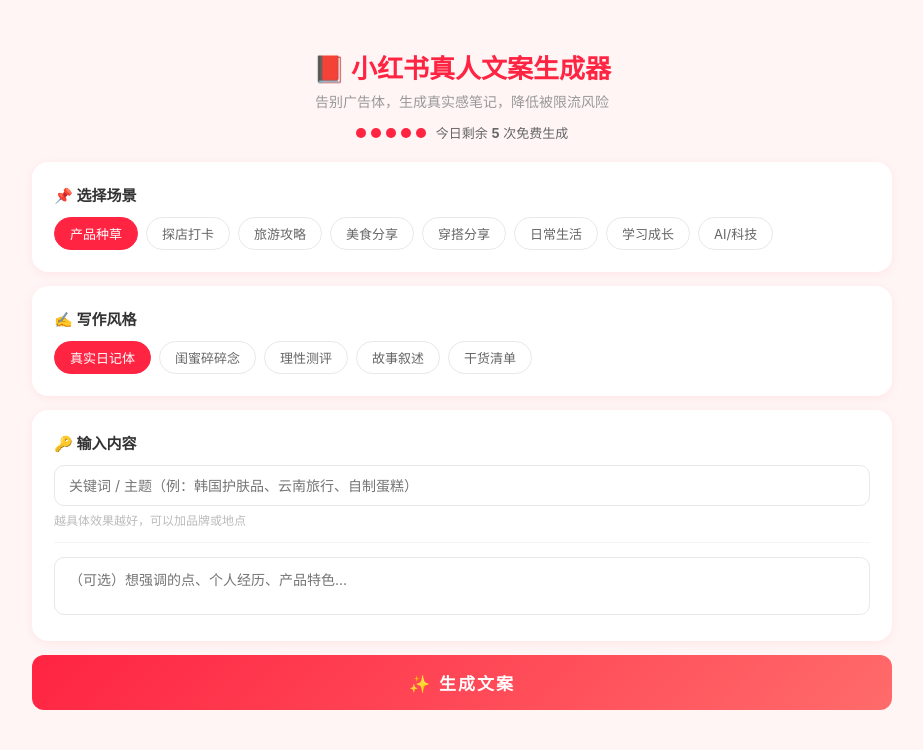
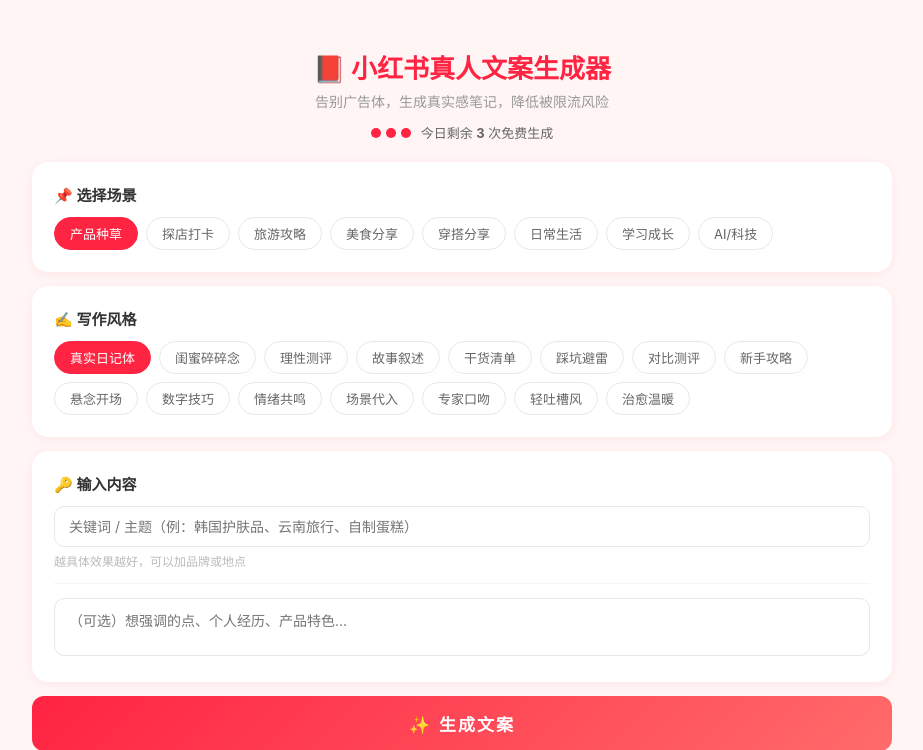
Before and after one commit to charmjiang/xiaohongshu-tool-, a Flask app: page / in a window 1280 px wide. Shown: the top 750 px of the page, without its empty margins (178-1101 px from the left). Run offline with Flask 3, Linux system fonts and the light colour scheme.

Commit message:
更新定价、激活码、写作风格及UI文案
- 免费次数改为每天3次
- 弹窗新增三档定价：首月¥9.9、次月¥19.9、终身¥199
- 三档激活码支持（CODE_MONTH1/CODE_MONTHLY/CODE_LIFETIME）
- 更新微信提示为"AI字符先生"
- 新增10种写作风格
- 更新收款二维码

Co-Authored-By: Claude Sonnet 4.6 <noreply@anthropic.com>

```diff
--- a/app.py
+++ b/app.py
@@ -14,8 +14,14 @@ client = OpenAI(
     base_url="https://api.deepseek.com"
 )
 
-FREE_LIMIT = int(os.environ.get("FREE_LIMIT", 5))
-ADMIN_CODES = set(os.environ.get("ADMIN_CODES", "").split(","))  # 有效解锁码，逗号分隔
+FREE_LIMIT = int(os.environ.get("FREE_LIMIT", 3))
+
+# 三档激活码
+CODE_MONTH1   = os.environ.get("CODE_MONTH1", "")    # 9.9首月
+CODE_MONTHLY  = os.environ.get("CODE_MONTHLY", "")   # 19.9次月起
+CODE_LIFETIME = os.environ.get("CODE_LIFETIME", "")  # 199终身
+
+ADMIN_CODES = {c for c in [CODE_MONTH1, CODE_MONTHLY, CODE_LIFETIME] if c}
 
 # 内存存储使用次数（生产环境可换Redis）
 usage_store = {}
@@ -48,6 +54,16 @@ STYLES = {
     "理性测评": "像真实用户写的测评，有优点也有缺点，数据具体，不夸大",
     "故事叙述": "以一段经历或故事引入，有起伏，让人代入感强",
     "干货清单": "实用为主，分点列举，简洁有据，像笔记整理",
+    "踩坑避雷": "以自己的失败经历开头，提醒别人注意，语气真诚不说教",
+    "对比测评": "同类产品横向对比，有具体差异描述，帮助读者做选择",
+    "新手攻略": "从零讲起，语气亲切，预判新手疑问，步骤清晰易懂",
+    "悬念开场": "开头设悬念或反转，吊足胃口，让人忍不住看下去",
+    "数字技巧": "标题和正文大量使用数字，如'3个方法''第2个最好用'，直接高效",
+    "情绪共鸣": "先描述一种普遍情绪或困境，让读者觉得'说的就是我'，再给出解法",
+    "场景代入": "开头用一个具体生活场景切入，让读者迅速感同身受",
+    "专家口吻": "以该领域内行人的视角写，有专业细节但不晦涩，给人可信感",
+    "轻吐槽风": "带点小抱怨小无奈，轻松幽默，有自嘲成分，读起来解压",
+    "治愈温暖": "语气温柔舒缓，注重情绪价值，让人读完感到被治愈或被鼓励",
 }
 
 SCENES = {
--- a/templates/index.html
+++ b/templates/index.html
@@ -122,11 +122,22 @@
   }
   .modal h3 { font-size: 20px; color: #1a1a1a; margin-bottom: 8px; }
   .modal .sub { font-size: 14px; color: #888; margin-bottom: 20px; line-height: 1.6; }
-  .price-tag {
-    font-size: 36px; font-weight: 800; color: #ff2442;
-    margin-bottom: 4px;
+  .price-plans {
+    display: flex; gap: 8px; margin-bottom: 20px;
   }
-  .price-desc { font-size: 13px; color: #aaa; margin-bottom: 20px; }
+  .plan {
+    flex: 1; border: 2px solid #e8e8e8; border-radius: 12px;
+    padding: 10px 6px; cursor: pointer; transition: all 0.18s;
+    text-align: center;
+  }
+  .plan:hover { border-color: #ff2442; }
+  .plan.best { border-color: #ff2442; background: #fff5f6; }
+  .plan-badge {
+    font-size: 10px; color: white; background: #ff2442;
+    border-radius: 100px; padding: 1px 7px; display: inline-block; margin-bottom: 4px;
+  }
+  .plan-price { font-size: 22px; font-weight: 800; color: #ff2442; }
+  .plan-label { font-size: 11px; color: #aaa; margin-top: 2px; }
   .qr-placeholder {
     width: 160px; height: 160px; margin: 0 auto 16px;
     background: #f5f5f5; border-radius: 12px;
@@ -225,13 +236,26 @@
   <div class="modal">
     <h3>今日免费次数已用完</h3>
     <p class="sub">每天 {{ free_limit }} 次免费生成<br>解锁后永久无限次使用</p>
-    <div class="price-tag">¥9.9</div>
-    <div class="price-desc">一次付费，永久使用</div>
+    <div class="price-plans">
+      <div class="plan">
+        <div class="plan-price">¥9.9</div>
+        <div class="plan-label">首月</div>
+      </div>
+      <div class="plan">
+        <div class="plan-price">¥19.9</div>
+        <div class="plan-label">次月起/月</div>
+      </div>
+      <div class="plan best">
+        <div class="plan-badge">推荐</div>
+        <div class="plan-price">¥199</div>
+        <div class="plan-label">终身买断</div>
+      </div>
+    </div>
     <div class="qr-placeholder" id="qr-area">
       <img src="/static/qr.png" alt="扫码付款" onerror="this.style.display='none';this.parentNode.querySelector('span').style.display='block'">
       <span style="display:none">扫码付款</span>
     </div>
-    <div class="modal-hint">付款后截图发微信，备注"文案"<br>收到激活码后在下方输入</div>
+    <div class="modal-hint">付款后截图关注 <b>AI字符先生</b> 发微信<br>备注「文案」，收到激活码后在下方输入</div>
     <div class="unlock-row">
       <input class="unlock-input" id="unlock-code" placeholder="输入激活码" />
       <button class="unlock-btn" onclick="tryUnlock()">激活</button>
```
